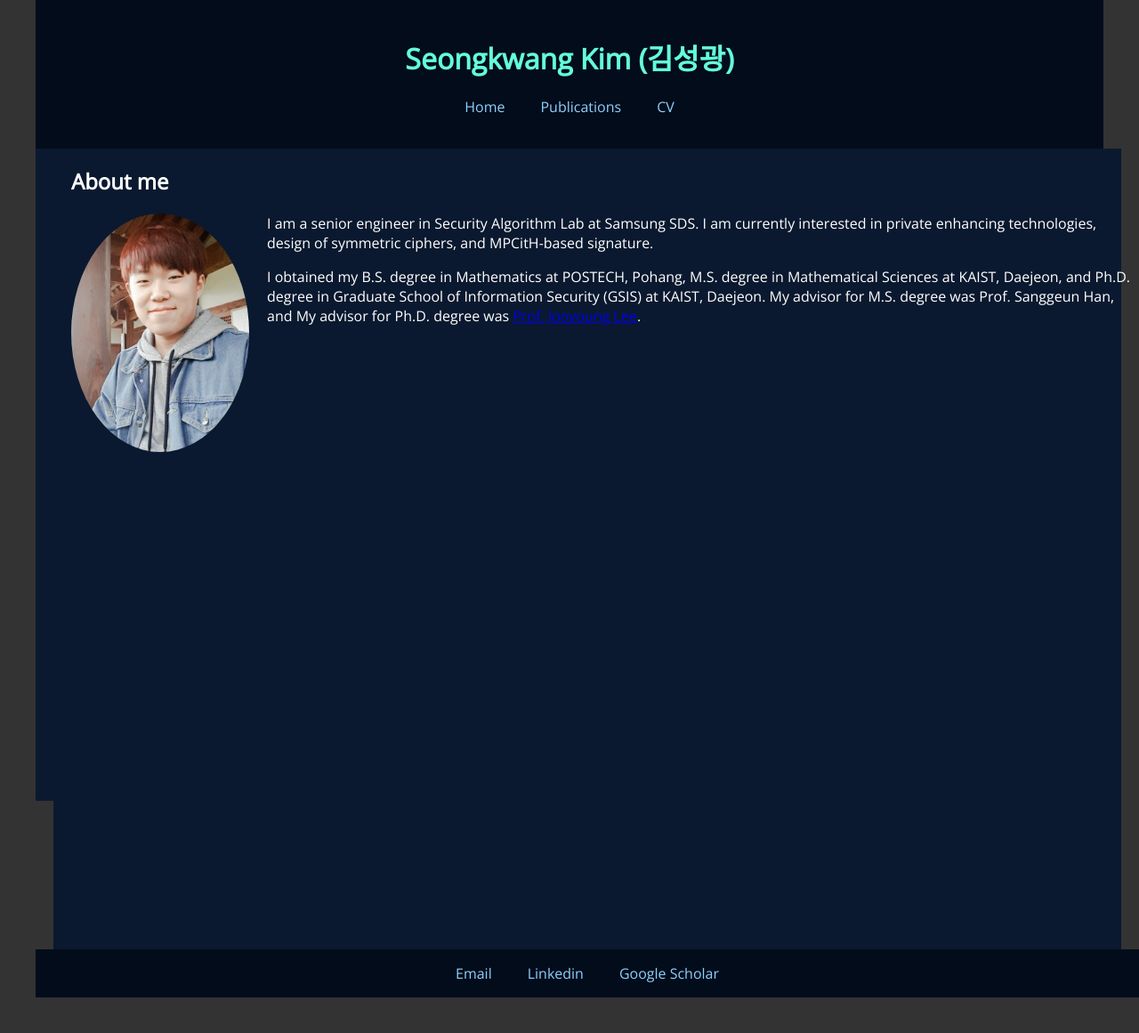
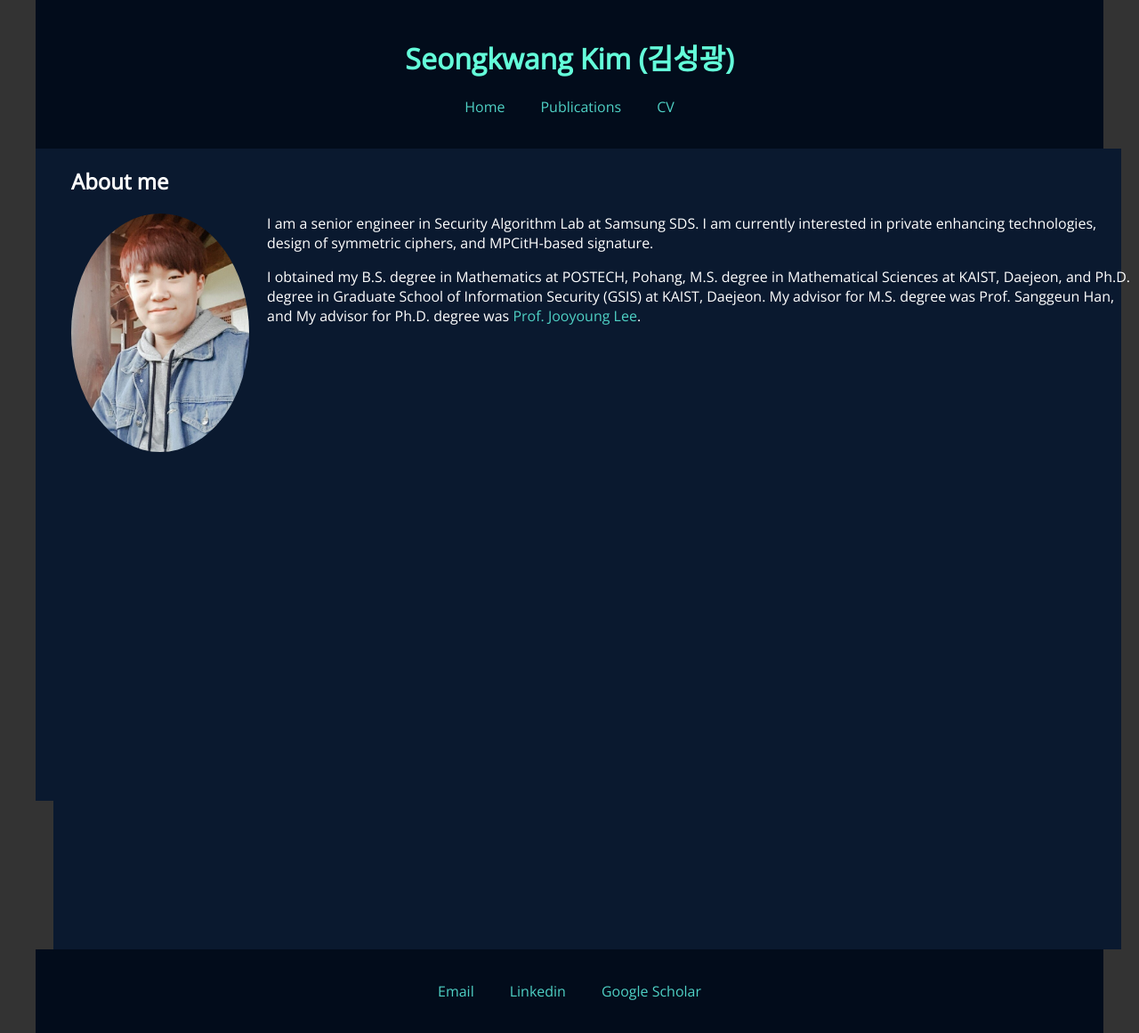
Before and after one commit to sgk1m/sgk1m.github.io, a Jekyll site: the page built from index.html, in a window 1280 px wide. Shown: the whole page at 89% size. Built offline with Jekyll 4.4.1, drawn with Linux system fonts in a browser that asks for light colours; before the commit the page ends 1121 px from its top, so only the background shows below that.

Commit message:
Update main.css

```diff
--- a/css/main.css
+++ b/css/main.css
@@ -20,33 +20,26 @@ body, html {
 }
 
 header, .content-container, footer {
-    width: 100%; /* Full width within the wrapper */
+    width: 100%;
     padding: 0 20px;
 }
 
-
-
 header, footer {
-    background-color: #020c1b; /* Darker blue for header and footer */
-    color: #64ffda; /* Bright accent color for text */
+    background-color: #020c1b;
+    color: #64ffda;
     padding: 20px 0;
     text-align: center;
 }
 
-header nav, .main, footer {
-    max-width: 1200px;
-    margin: 0 auto;
-    padding: 0 20px;
-}
-
-.container a, .main a {
-    color: #4FD1C5; /* Lighter shade for links, like cyan */
+/* Unified link styles */
+a {
+    color: #4FD1C5;
     text-decoration: none;
 }
 
-.container a:hover, .main a:hover {
+a:hover {
     text-decoration: underline;
-    color: #76E4F7; /* Even lighter shade for hover effect */
+    color: #76E4F7;
 }
 
 nav ul {
@@ -58,16 +51,6 @@ nav ul {
 
 nav ul li {
     margin: 0 20px;
-}
-
-nav a, footer a {
-    color: #8ed1fc; /* Bright accent color for links */
-    text-decoration: none;
-}
-
-nav a:hover, footer a:hover {
-    text-decoration: underline;
-    color: #cae9ff;
 }
 
 .main {
```
